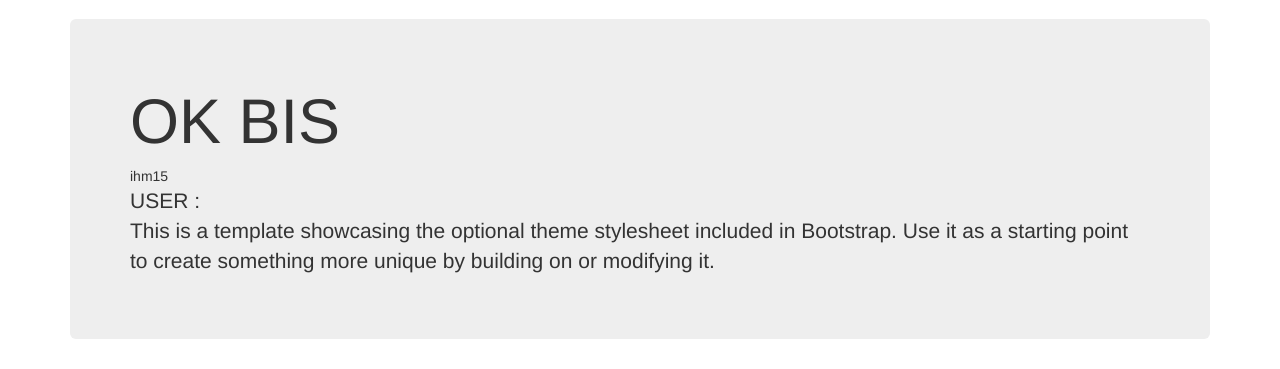
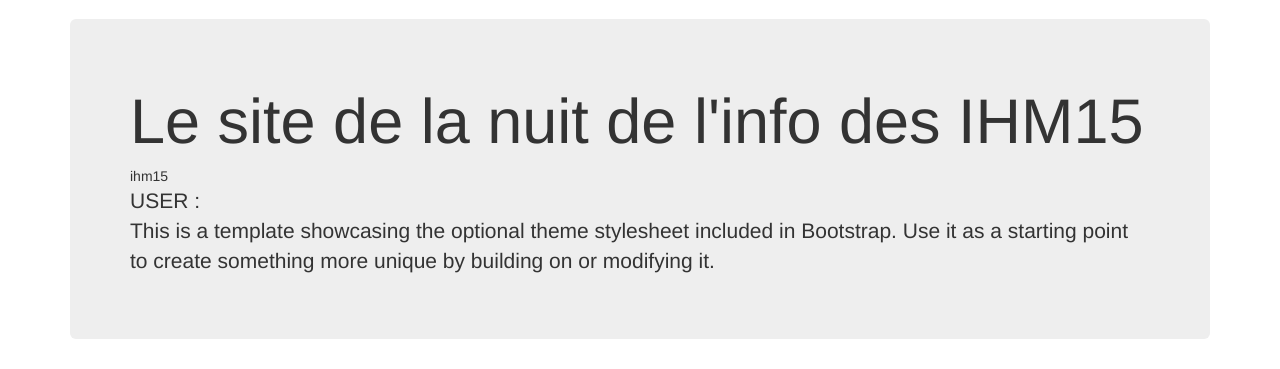
Before and after one commit to IHM15/nuitdelinfoihm15, a PHP site: page / in a window 1280 px wide. Shown: the part 51-420 px from the top of the page. Run offline with PHP 8.4, Linux system fonts and the light colour scheme; data that the repository does not hold is empty; some libraries are stand-ins or nearby versions.

Commit message:
push test

```diff
--- a/index.php
+++ b/index.php
@@ -74,7 +74,7 @@
 
       <!-- Main jumbotron for a primary marketing message or call to action -->
       <div class="jumbotron">
-        <h1>OK BIS</h1>
+        <h1>Le site de la nuit de l'info des IHM15</h1>
         <?php
           $pdo = PDOSingleton::getInstance();
           $users = $pdo->query("SELECT * FROM user")->fetch();
```
